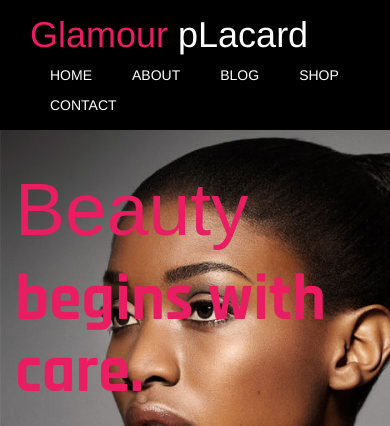
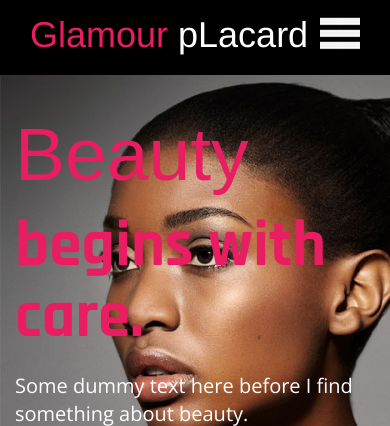
Before and after one commit to nkushh/glamour_placard, a Django app: page / in a window 390 px wide. Shown: the top 426 px of the page. Run offline with Django 3.2, Linux system fonts and the light colour scheme; data comes from the database, SQL or seed files in the repository; some libraries are stand-ins or nearby versions; some web fonts are replaced.

Commit message:
Added mobile navigation button

```diff
--- a/blog/templates/blog/blog_base.html
+++ b/blog/templates/blog/blog_base.html
@@ -28,7 +28,7 @@
 				<h1><a href="{% url 'about:home' %}"><span>Glamour</span> pLacard</a></h1>
 			</div>
 			<nav>
-				<a href="#" id="menu-icon">
+				<a href="#" id="menu-icon"></a>
 				<ul>
 					<li><a href="{% url 'blog:blog_posts' %}">Blog</a></li>
 					<li><a href="{% url 'about:home' %}#home-about">About</a></li>
--- a/static/css/style.css
+++ b/static/css/style.css
@@ -60,6 +60,22 @@ header li a:active{
 
 header nav{
 	float: right;
+}
+
+#menu-icon {
+
+	display: none;
+	width: 40px;
+	height: 40px;
+	background: url(../img/nav.png) center;
+
+}
+
+a:hover#menu-icon {
+
+	background-color: #444;
+	border-radius: 2px 2px 0 0;
+
 }
 
 /* Hero section styling */
@@ -455,7 +471,40 @@ footer li a{
 @media screen and (max-width: 768px){
 
 	header nav{
-		float: none;
+		float: right;
+	}
+
+	#menu-icon {
+		display:inline-block;
+	}
+
+	nav ul, nav:active ul {
+
+		display: none;
+		position: absolute;
+		padding: 20px;
+		background: #000;
+		border: 2px solid #fff;
+		right: 5%;
+		top: 60px;
+		width: 50%;
+		border-radius: 2px 0 2px 2px;
+
+	}
+
+	nav li {
+
+		text-align: center;
+		width: 100%;
+		padding: 10px 0;
+		margin: 0;
+
+	}
+
+	nav:hover ul {
+
+		display: block;
+
 	}
 
 	.hero-text-wrapper{
--- a/store/templates/store/store_base.html
+++ b/store/templates/store/store_base.html
@@ -25,7 +25,7 @@
 				<h1><a href="{% url 'about:home' %}"><span>Glamour</span> pLacard</a></h1>
 			</div>
 			<nav>
-				<a href="#" id="menu-icon">
+				<a href="#" id="menu-icon"></a>
 				<ul>
 					<li><a href="{% url 'store:products' %}">Store</a></li>
 					<li><a href="{% url 'about:home' %}#home-about">About</a></li>
--- a/templates/base.html
+++ b/templates/base.html
@@ -24,7 +24,7 @@
 				<h1><a href="{% url 'about:home' %}"><span>Glamour</span> pLacard</a></h1>
 			</div>
 			<nav>
-				<a href="#" id="menu-icon">
+				<a href="#" id="menu-icon"></a>
 				<ul>
 					<li><a href="{% url 'about:home' %}">Home</a></li>
 					<li><a href="#home-about">About</a></li>
```
